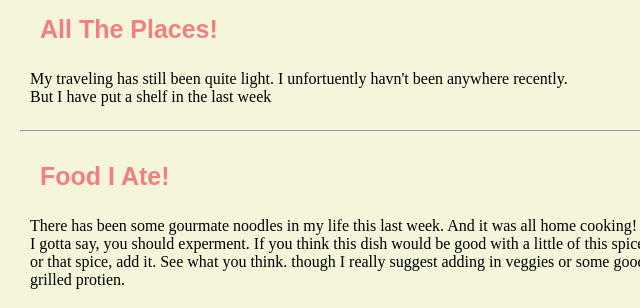
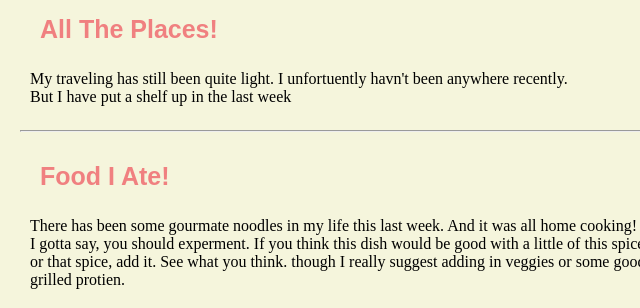
Before and after one commit to MJLablanc1/ML.Blog, a plain HTML site: page index.html in a window 1280 px wide. Shown: the part 394-702 px from the top of the page, 0-640 px from the left. Drawn offline with Linux system fonts and the light colour scheme.

Commit message:
Update index.html

```diff
--- a/index.html
+++ b/index.html
@@ -67,7 +67,7 @@
         <hr>
         <section>
         <h1>All The Places!</h1>
-        <p>My traveling has still been quite light. I unfortuently havn't been anywhere recently.<br> But I have put a shelf in the last week</p>
+        <p>My traveling has still been quite light. I unfortuently havn't been anywhere recently.<br> But I have put a shelf up in the last week</p>
     </section>
         <hr>
         <section>
```
